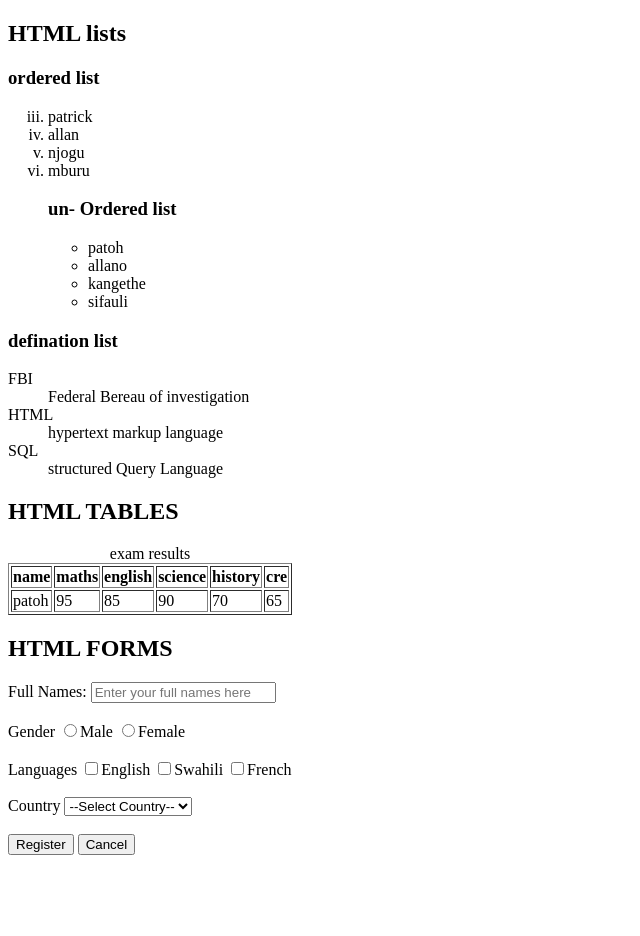
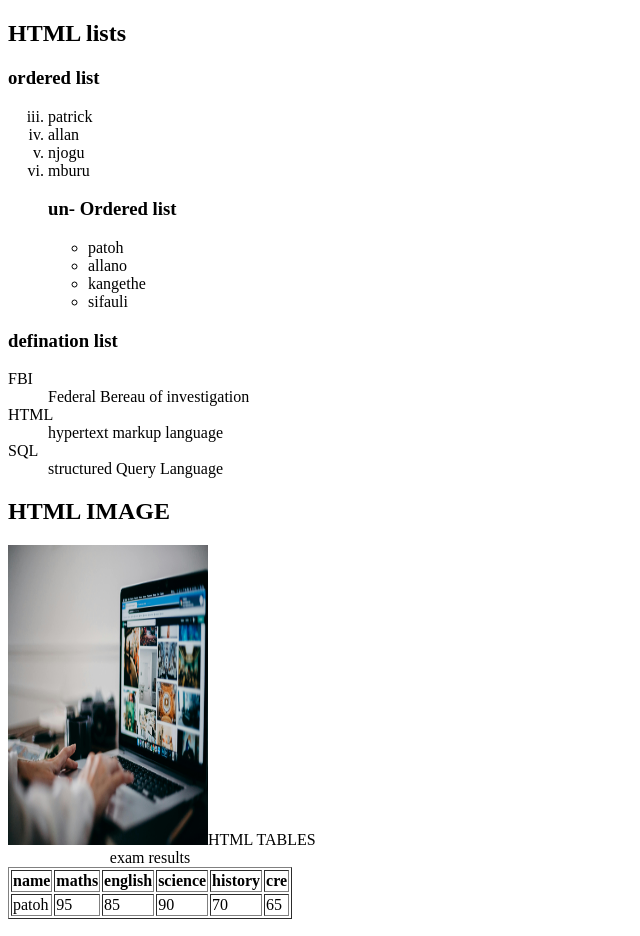
Before and after one commit to Patrick-mwanza/week-3-html, a plain HTML site: page index.html WEEK 3.html in a window 1280 px wide. Shown: the top 936 px of the page, without its empty margins (0-640 px from the left). Before the commit the page ends 863 px from the top, so only its background shows below. Drawn offline with Linux system fonts and the light colour scheme.

Commit message:
Update index.html WEEK 3.html

```diff
--- a/index.html WEEK 3.html
+++ b/index.html WEEK 3.html
@@ -30,7 +30,8 @@
             <dt>SQL</dt>
             <dd>structured Query Language</dd>
           </dl>
-
+         <h2>HTML IMAGE</h2>
+          <IMG src="pat.jpg" height="300" width="200"
 
          <h2>HTML TABLES</h2>
          <table border="1">
```
